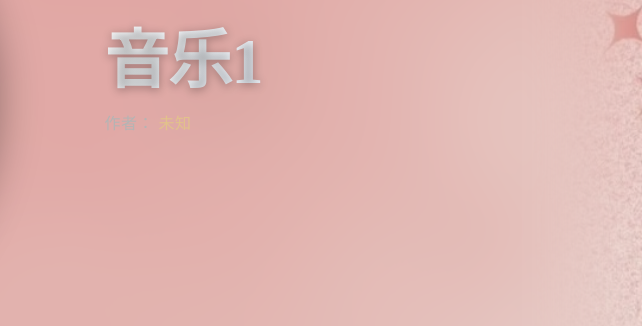
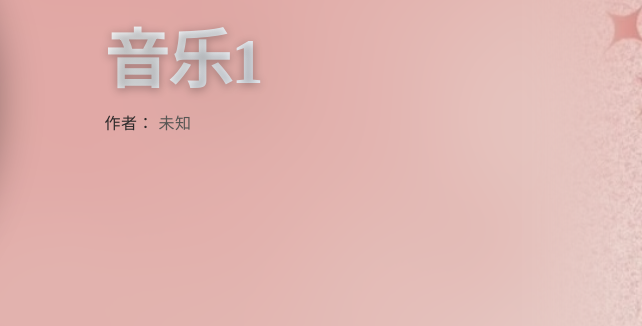
Before and after one commit to maxwellhh6/maxwell6.ep2, a plain HTML site: page index.html in a window 1280 px wide. Shown: the part 246-572 px from the top of the page, 638-1280 px from the left. Drawn offline with Linux system fonts and the light colour scheme.

Commit message:
Update audio.css

```diff
--- a/css/audio.css
+++ b/css/audio.css
@@ -89,14 +89,14 @@ body {
 }
 
 .author-container {
-  color: rgb(180, 180, 180);
+  color: rgb(44, 42, 42);
   font-size: 1rem;
   font-weight: 400;
   letter-spacing: 0.5px;
 }
 
 .author-container span {
-  color: #e2c28b;
+  color: #575654;
   font-weight: 500;
 }
 
```
